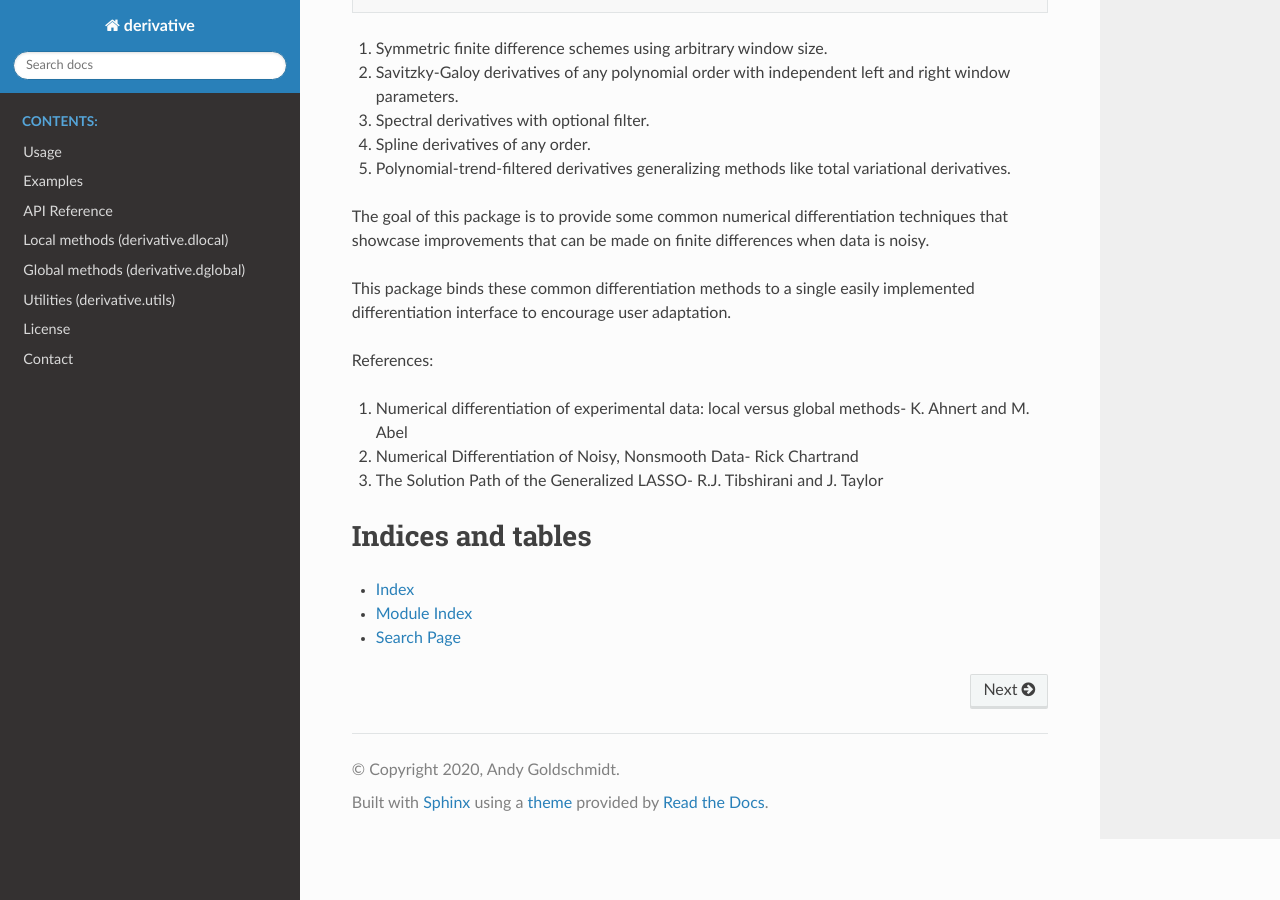
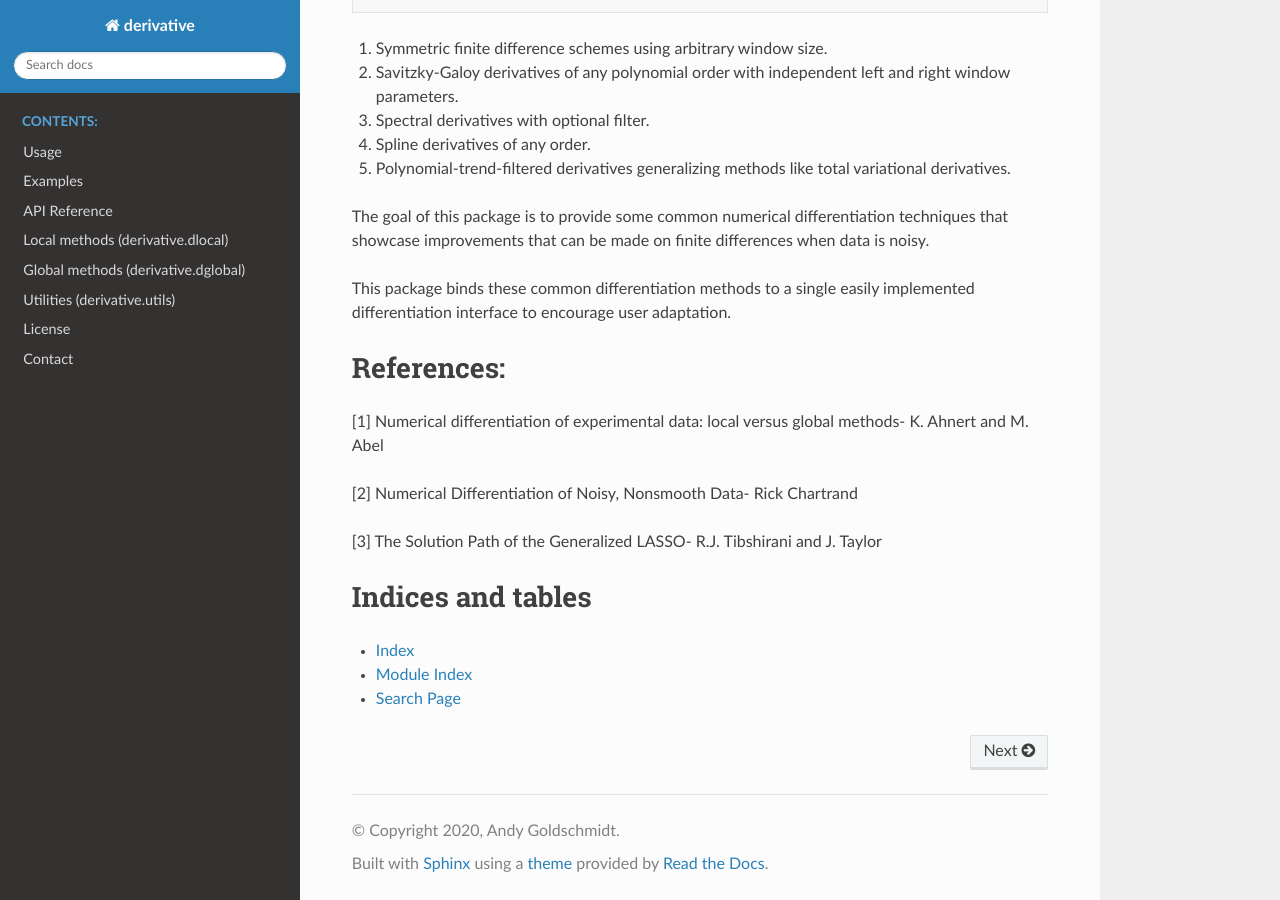
Before and after one commit to andgoldschmidt/derivative, a Sphinx documentation site: the page built from docs/index.rst, in a window 1280 px wide and 900 px high, scrolled down 1605 px. Built offline with Sphinx 7.4.7 and the Read the Docs theme 2.0.0, drawn with Linux system fonts in a browser that asks for light colours.

```diff
--- a/README.rst
+++ b/README.rst
@@ -63,4 +63,4 @@ References:
    :alt: MIT License
 
 .. |PyPI| image:: https://badge.fury.io/py/derivative.svg
-    :target: https://pypi.org/project/derivative/0.3.1/
+    :target: https://pypi.org/project/derivative/
--- a/derivative/__version__.py
+++ b/derivative/__version__.py
@@ -1 +1 @@
-__version__: str = '0.3.1'
+__version__: str = '0.3.2'
--- a/docs/index.rst
+++ b/docs/index.rst
@@ -65,12 +65,13 @@ This package binds these common differentiation methods to a single easily imple
 
 
 References:
+===========
 
-1. Numerical differentiation of experimental data: local versus global methods- K. Ahnert and M. Abel
+[1] Numerical differentiation of experimental data: local versus global methods- K. Ahnert and M. Abel
 
-2. Numerical Differentiation of Noisy, Nonsmooth Data- Rick Chartrand
+[2] Numerical Differentiation of Noisy, Nonsmooth Data- Rick Chartrand
 
-3. The Solution Path of the Generalized LASSO- R.J. Tibshirani and J. Taylor
+[3] The Solution Path of the Generalized LASSO- R.J. Tibshirani and J. Taylor
 
 
 
--- a/pyproject.toml
+++ b/pyproject.toml
@@ -1,6 +1,6 @@
 [tool.poetry]
 name = "derivative"
-version = "0.3.1"
+version = "0.3.2"
 description = "Numerical differentiation in python."
 repository = "https://github.com/andgoldschmidt/derivative"
 documentation = "https://derivative.readthedocs.io/"
```
Also changed, not shown: 2 other files.
